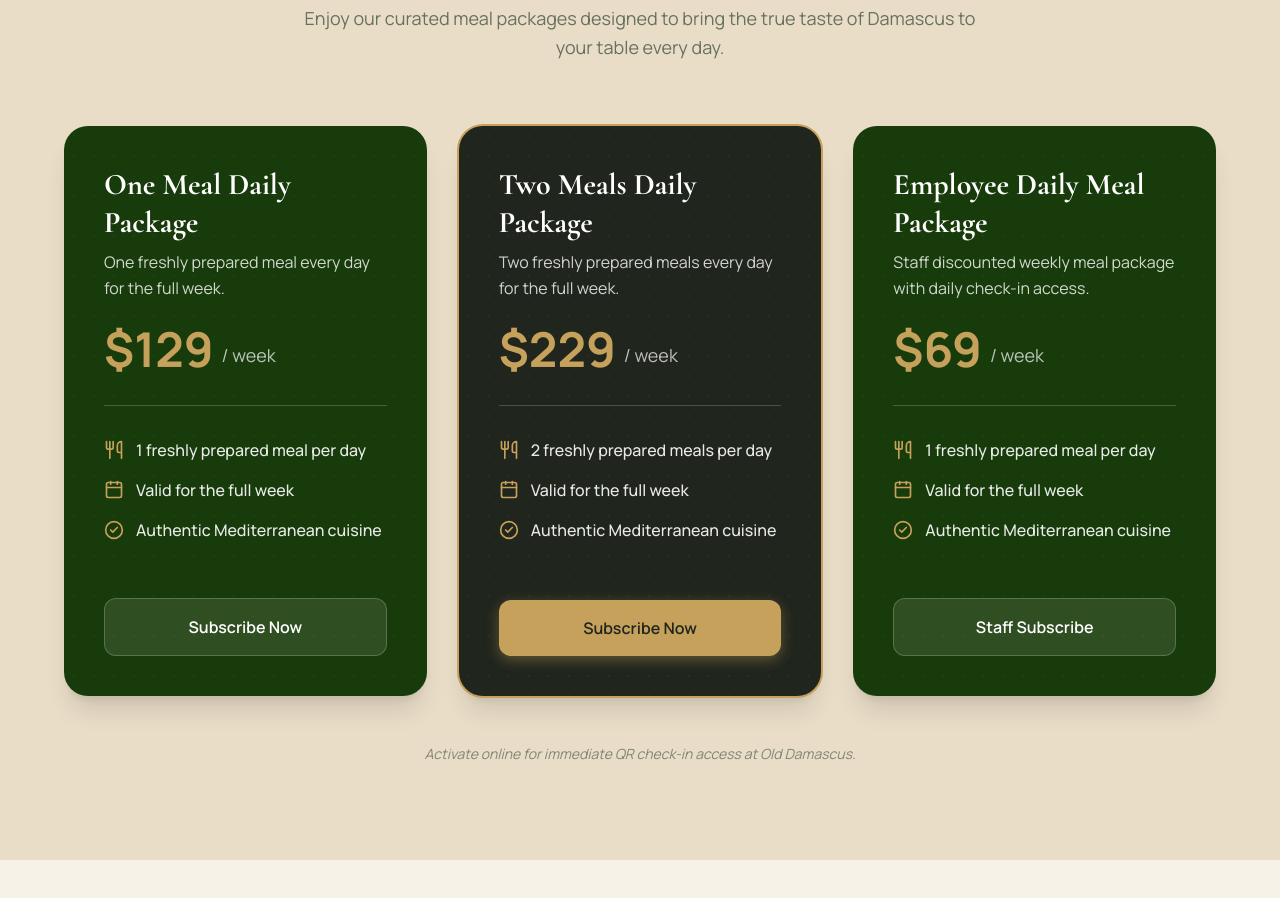
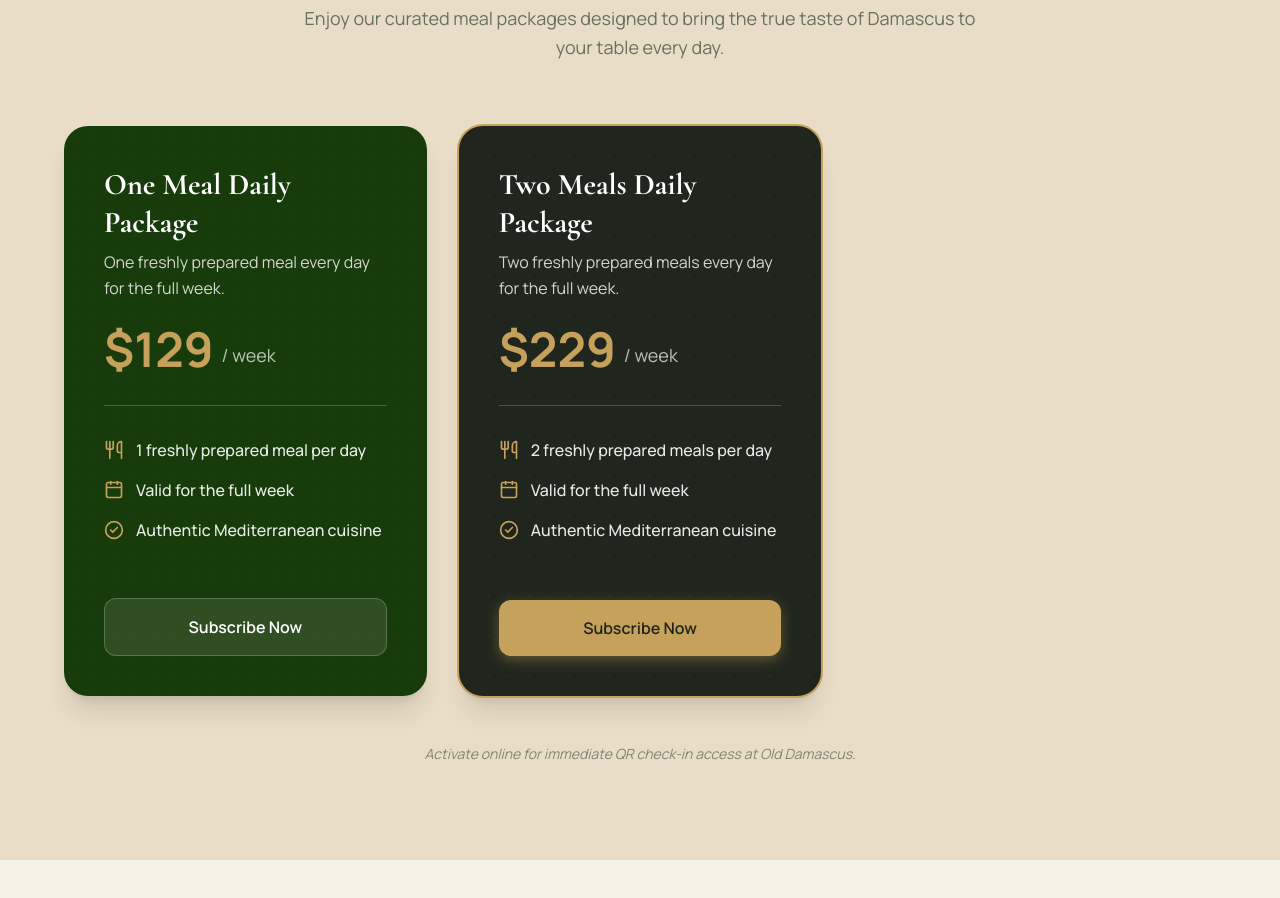
Before and after one commit to sohilaebrahim00/old-damascus, a Next.js app: page / in a window 1280 px wide. Shown: the part 4540-5438 px from the top of the page. Built offline with nearby package versions, Linux system fonts and the light colour scheme; no server answers; a web font is replaced by a local one.

Commit message:
fix(ui): hide employee daily meal package from public packages page while preserving backend workflows

```diff
--- a/src/components/home/PackagesSection.tsx
+++ b/src/components/home/PackagesSection.tsx
@@ -9,7 +9,7 @@ import { trackEvent } from "@/lib/analytics";
 import { PackageCheckoutModal } from "./PackageCheckoutModal";
 
 export function PackagesSection() {
-  const availablePackages = PACKAGES.filter((p) => p.available);
+  const availablePackages = PACKAGES.filter((p) => p.available && !p.isEmployeeOnly);
   const [selectedPackage, setSelectedPackage] = useState<MealPackage | null>(null);
 
   const merchantId = process.env.NEXT_PUBLIC_CLOVER_MERCHANT_ID || "4HHSMAKE7E941";
```
